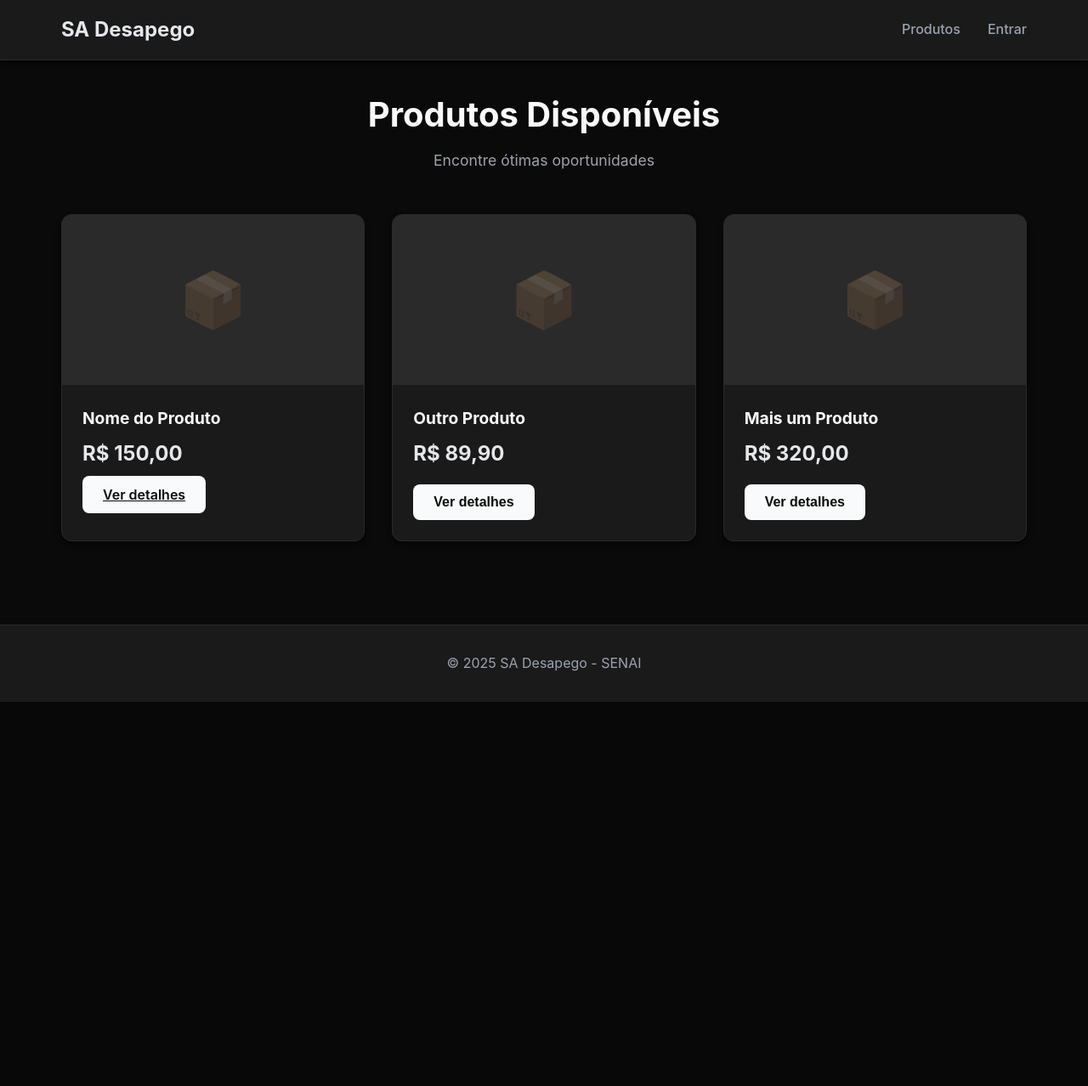
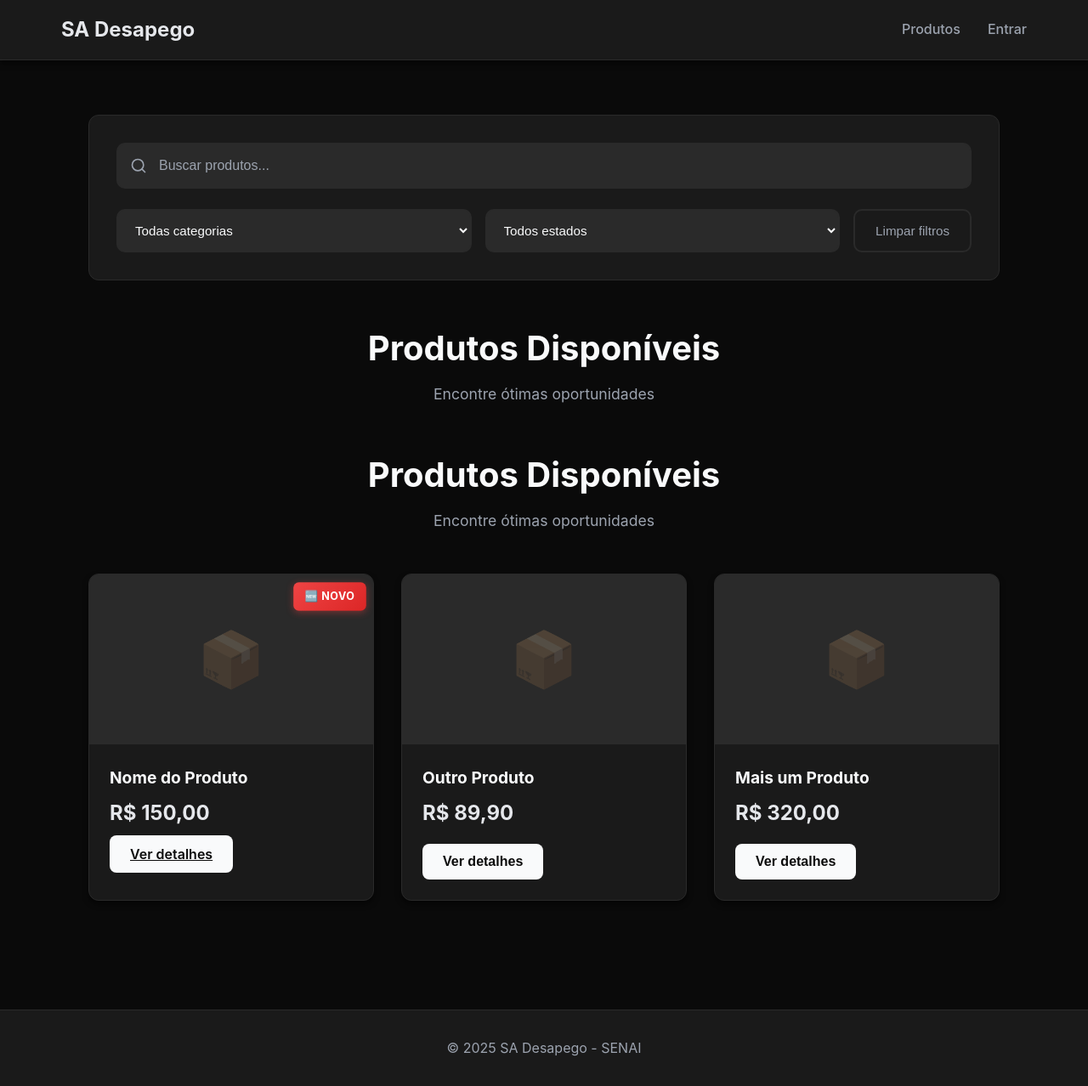
Before and after one commit to IsaacKZ/SA-Senai-2025, a Flask app: page /produtos in a window 1280 px wide. Shown: the whole page at 85% size. Before the commit the page ends 826 px from the top, so only its background shows below. Run offline with Flask 3, Linux system fonts and the light colour scheme.

Commit message:
Inicio da implementação de busca

```diff
--- a/static/css/style.css
+++ b/static/css/style.css
@@ -1231,6 +1231,162 @@
 }
 
 /* ============================================
+   BUSCA E FILTROS
+============================================ */
+.search-filter-section {
+    background: var(--bg-card);
+    padding: 2rem;
+    border-radius: 12px;
+    border: 1px solid var(--border-color);
+    margin-bottom: 3rem;
+}
+
+.search-box {
+    position: relative;
+    margin-bottom: 1.5rem;
+}
+
+.search-icon {
+    position: absolute;
+    left: 1rem;
+    top: 50%;
+    transform: translateY(-50%);
+    color: var(--text-gray);
+    pointer-events: none;
+}
+
+.search-input {
+    width: 100%;
+    padding: 1rem 1rem 1rem 3rem;
+    background: var(--bg-input);
+    border: 2px solid var(--border-color);
+    border-radius: 10px;
+    color: var(--text-light);
+    font-size: 1rem;
+    transition: all 0.3s;
+}
+
+.search-input::placeholder {
+    color: var(--text-gray);
+}
+
+.search-input:focus {
+    outline: none;
+    border-color: var(--primary-color);
+    background: var(--bg-card);
+}
+
+.filters-container {
+    display: flex;
+    gap: 1rem;
+    flex-wrap: wrap;
+}
+
+.filter-select {
+    flex: 1;
+    min-width: 200px;
+    padding: 0.875rem 1rem;
+    background: var(--bg-input);
+    border: 2px solid var(--border-color);
+    border-radius: 10px;
+    color: var(--text-light);
+    font-size: 0.95rem;
+    cursor: pointer;
+    transition: all 0.3s;
+}
+
+.filter-select:focus {
+    outline: none;
+    border-color: var(--primary-color);
+    background: var(--bg-card);
+}
+
+.filter-select option {
+    background: var(--bg-card);
+    color: var(--text-light);
+}
+
+.btn-clear-filters {
+    padding: 0.875rem 1.5rem;
+    background: transparent;
+    border: 2px solid var(--border-color);
+    border-radius: 10px;
+    color: var(--text-gray);
+    font-size: 0.95rem;
+    font-weight: 500;
+    cursor: pointer;
+    transition: all 0.3s;
+    white-space: nowrap;
+}
+
+.btn-clear-filters:hover {
+    background: var(--bg-input);
+    border-color: var(--text-gray);
+    color: var(--text-light);
+}
+
+/* Resultado vazio */
+.no-results {
+    text-align: center;
+    padding: 4rem 2rem;
+    color: var(--text-gray);
+}
+
+.no-results-icon {
+    font-size: 4rem;
+    margin-bottom: 1rem;
+    opacity: 0.3;
+}
+
+.no-results h3 {
+    font-size: 1.5rem;
+    margin-bottom: 0.5rem;
+    color: var(--text-light);
+}
+
+/* Badge Novo */
+.badge-novo {
+    position: absolute;
+    top: 10px;
+    right: 10px;
+    background: linear-gradient(135deg, #EF4444 0%, #DC2626 100%);
+    color: white;
+    padding: 0.4rem 0.8rem;
+    border-radius: 6px;
+    font-size: 0.75rem;
+    font-weight: bold;
+    text-transform: uppercase;
+    letter-spacing: 0.5px;
+    box-shadow: 0 2px 8px rgba(239, 68, 68, 0.4);
+    animation: pulse 2s infinite;
+}
+
+@keyframes pulse {
+    0%, 100% {
+        transform: scale(1);
+    }
+    50% {
+        transform: scale(1.05);
+    }
+}
+
+/* Responsivo Busca/Filtros */
+@media (max-width: 768px) {
+    .filters-container {
+        flex-direction: column;
+    }
+
+    .filter-select {
+        width: 100%;
+        min-width: auto;
+    }
+
+    .btn-clear-filters {
+        width: 100%;
+    }
+}
+
+/* ============================================
    RESPONSIVO
 ============================================ */
 @media (max-width: 768px) {
--- a/static/js/main.js
+++ b/static/js/main.js
@@ -401,3 +401,77 @@
         });
     }
 });
+
+// ============================================
+// BUSCA E FILTROS DE PRODUTOS
+// ============================================
+document.addEventListener('DOMContentLoaded', function() {
+    const searchInput = document.getElementById('searchInput');
+    const filterCategoria = document.getElementById('filterCategoria');
+    const filterEstado = document.getElementById('filterEstado');
+    const clearFiltersBtn = document.getElementById('clearFilters');
+    const productsGrid = document.querySelector('.products-grid');
+
+    if (searchInput && productsGrid) {
+
+        // Função de filtrar produtos
+        function filterProducts() {
+            const searchTerm = searchInput.value.toLowerCase();
+            const categoriaValue = filterCategoria.value.toLowerCase();
+            const estadoValue = filterEstado.value.toLowerCase();
+
+            const productCards = productsGrid.querySelectorAll('.product-card');
+            let visibleCount = 0;
+
+            productCards.forEach(card => {
+                const productName = card.querySelector('.product-name').textContent.toLowerCase();
+
+                // Por enquanto, dados fake - depois vem do backend
+                // Simula categoria e estado nos cards (você pode adicionar data-attributes depois)
+                const matchSearch = productName.includes(searchTerm);
+                const matchCategoria = categoriaValue === '' || true; // Sempre true por enquanto (fake data)
+                const matchEstado = estadoValue === '' || true; // Sempre true por enquanto (fake data)
+
+                if (matchSearch && matchCategoria && matchEstado) {
+                    card.style.display = 'block';
+                    visibleCount++;
+                } else {
+                    card.style.display = 'none';
+                }
+            });
+
+            // Mostrar mensagem se não houver resultados
+            let noResults = document.querySelector('.no-results');
+            if (visibleCount === 0) {
+                if (!noResults) {
+                    noResults = document.createElement('div');
+                    noResults.className = 'no-results';
+                    noResults.innerHTML = `
+                        <div class="no-results-icon">🔍</div>
+                        <h3>Nenhum produto encontrado</h3>
+                        <p>Tente ajustar os filtros ou buscar por outro termo</p>
+                    `;
+                    productsGrid.parentElement.appendChild(noResults);
+                }
+            } else {
+                if (noResults) {
+                    noResults.remove();
+                }
+            }
+        }
+
+        // Event listeners
+        searchInput.addEventListener('input', filterProducts);
+        filterCategoria.addEventListener('change', filterProducts);
+        filterEstado.addEventListener('change', filterProducts);
+
+        // Limpar filtros
+        clearFiltersBtn.addEventListener('click', function() {
+            searchInput.value = '';
+            filterCategoria.value = '';
+            filterEstado.value = '';
+            filterProducts();
+            showToast('Filtros limpos!', 'info', 'Resetado');
+        });
+    }
+});
--- a/templates/inicial.html
+++ b/templates/inicial.html
@@ -13,7 +13,7 @@
         <div class="landing-hero">
             <div class="landing-logo">
                 <h1 class="logo-text">SA Desapego</h1>
-                <div class="logo-tagline">Encontre ótimas ofertas de produtos seminovos</div>
+                <div class="logo-tagline">Encontre ótimas ofertas de produtos <strong><b>novos, seminovos e usados</b></strong></div>
             </div>
 
             <div class="landing-description">
@@ -43,7 +43,7 @@
 
             <div class="landing-visitor">
                 <a href="/produtos" class="visitor-link">
-                    ou continue como <strong>visitante</strong>
+                    ou continue como <strong>Visitante</strong>
                     <svg xmlns="http://www.w3.org/2000/svg" width="16" height="16" viewBox="0 0 24 24" fill="none" stroke="currentColor" stroke-width="2" stroke-linecap="round" stroke-linejoin="round">
                         <line x1="5" y1="12" x2="19" y2="12"></line>
                         <polyline points="12 5 19 12 12 19"></polyline>
@@ -62,7 +62,7 @@
             <div class="feature-card">
                 <div class="feature-icon">💰</div>
                 <h3>Preços Justos</h3>
-                <p>Ofertas imperdíveis todo dia</p>
+                <p>Ofertas imperdíveis frequentemente</p>
             </div>
             <div class="feature-card">
                 <div class="feature-icon">✅</div>
--- a/templates/produtos.html
+++ b/templates/produtos.html
@@ -4,6 +4,49 @@
 
 {% block content %}
 <div class="container">
+    <div class="container">
+
+        <!-- Barra de Busca e Filtros -->
+        <div class="search-filter-section">
+
+            <!-- Busca -->
+            <div class="search-box">
+                <svg xmlns="http://www.w3.org/2000/svg" width="20" height="20" viewBox="0 0 24 24" fill="none" stroke="currentColor" stroke-width="2" stroke-linecap="round" stroke-linejoin="round" class="search-icon">
+                    <circle cx="11" cy="11" r="8"></circle>
+                    <path d="m21 21-4.35-4.35"></path>
+                </svg>
+                <input type="text" id="searchInput" placeholder="Buscar produtos..." class="search-input">
+            </div>
+
+            <!-- Filtros -->
+            <div class="filters-container">
+                <select id="filterCategoria" class="filter-select">
+                    <option value="">Todas categorias</option>
+                    <option value="eletronicos">Eletrônicos</option>
+                    <option value="roupas">Roupas</option>
+                    <option value="moveis">Móveis</option>
+                    <option value="livros">Livros</option>
+                    <option value="esportes">Esportes</option>
+                    <option value="outros">Outros</option>
+                </select>
+
+                <select id="filterEstado" class="filter-select">
+                    <option value="">Todos estados</option>
+                    <option value="novo">Novo</option>
+                    <option value="seminovo">Seminovo</option>
+                    <option value="usado">Usado</option>
+                </select>
+
+                <button id="clearFilters" class="btn-clear-filters">
+                    Limpar filtros
+                </button>
+            </div>
+        </div>
+
+        <header class="page-header">
+            <h1>Produtos Disponíveis</h1>
+            <p class="subtitle">Encontre ótimas oportunidades</p>
+        </header>
     <header class="page-header">
         <h1>Produtos Disponíveis</h1>
         <p class="subtitle">Encontre ótimas oportunidades</p>
@@ -12,6 +55,7 @@
     <div class="products-grid">
         <!-- Produto exemplo 1 -->
         <div class="product-card">
+            <span class="badge-novo">🆕 Novo</span>
             <div class="product-image">
                 <div class="placeholder-image">📦</div>
             </div>
```
